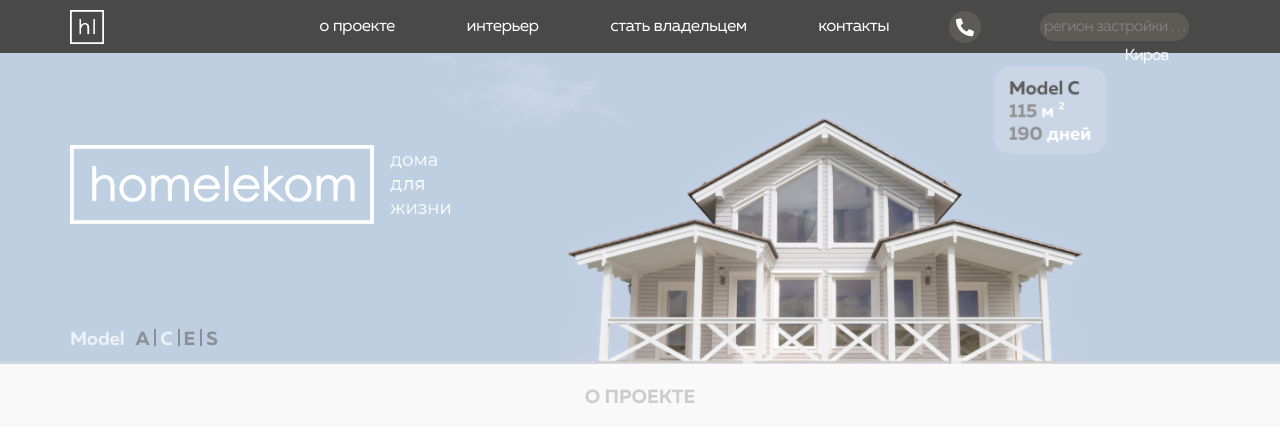
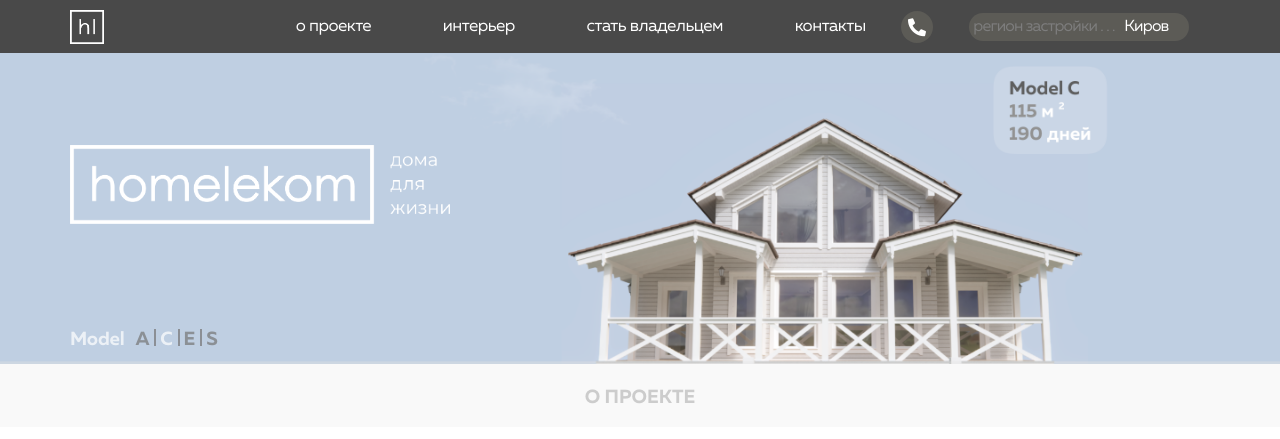
Before and after one commit to pestra77/homelekom2, a plain HTML site: page index.html in a window 1280 px wide. Shown: the top 439 px of the page. Drawn offline with nearby package versions, Linux system fonts and the light colour scheme.

Commit message:
fix navigation

```diff
--- a/scss/style.scss
+++ b/scss/style.scss
@@ -484,7 +484,7 @@ header {
   &__city {
     float: right;
     text-align: center;
-    width: 149px;
+    width: 220px;
     height: 28px;
     margin-right: 21px;
     border-radius: 14px;
```
Also changed, not shown: css/style.css.
